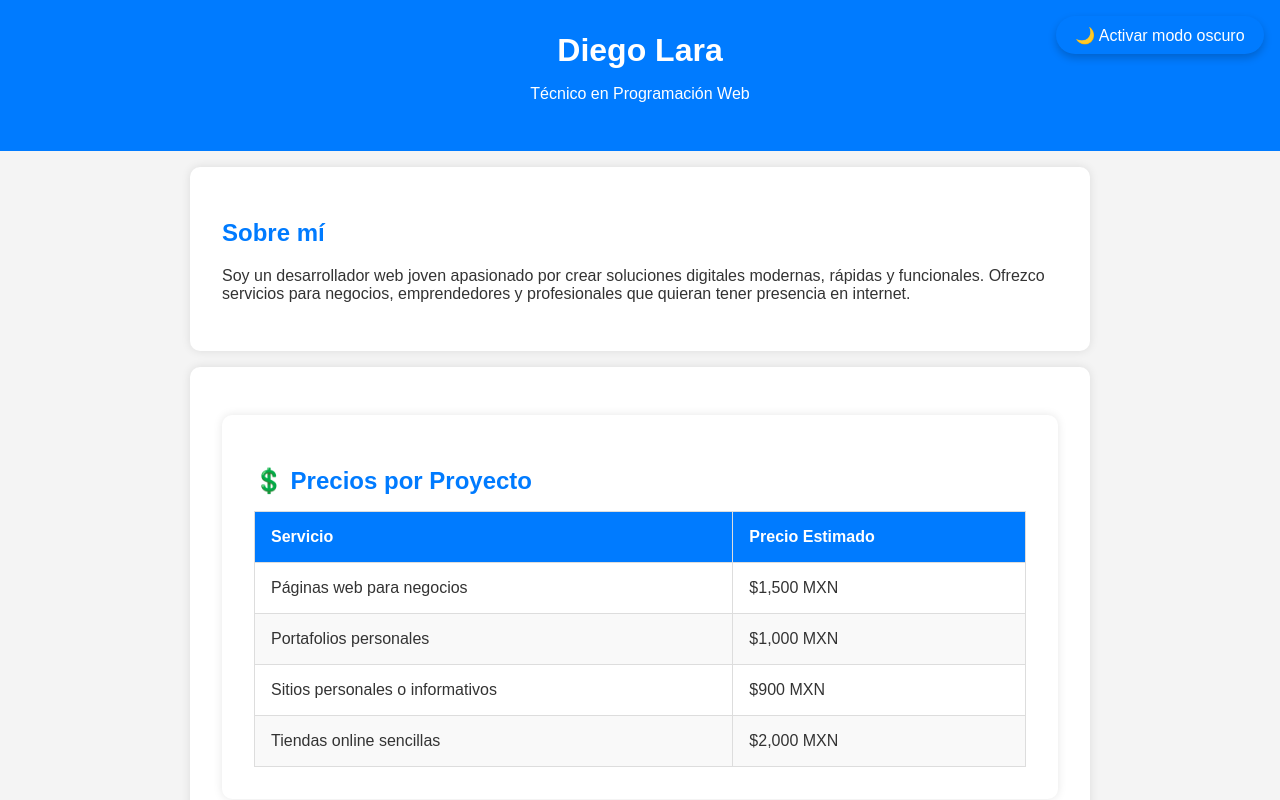
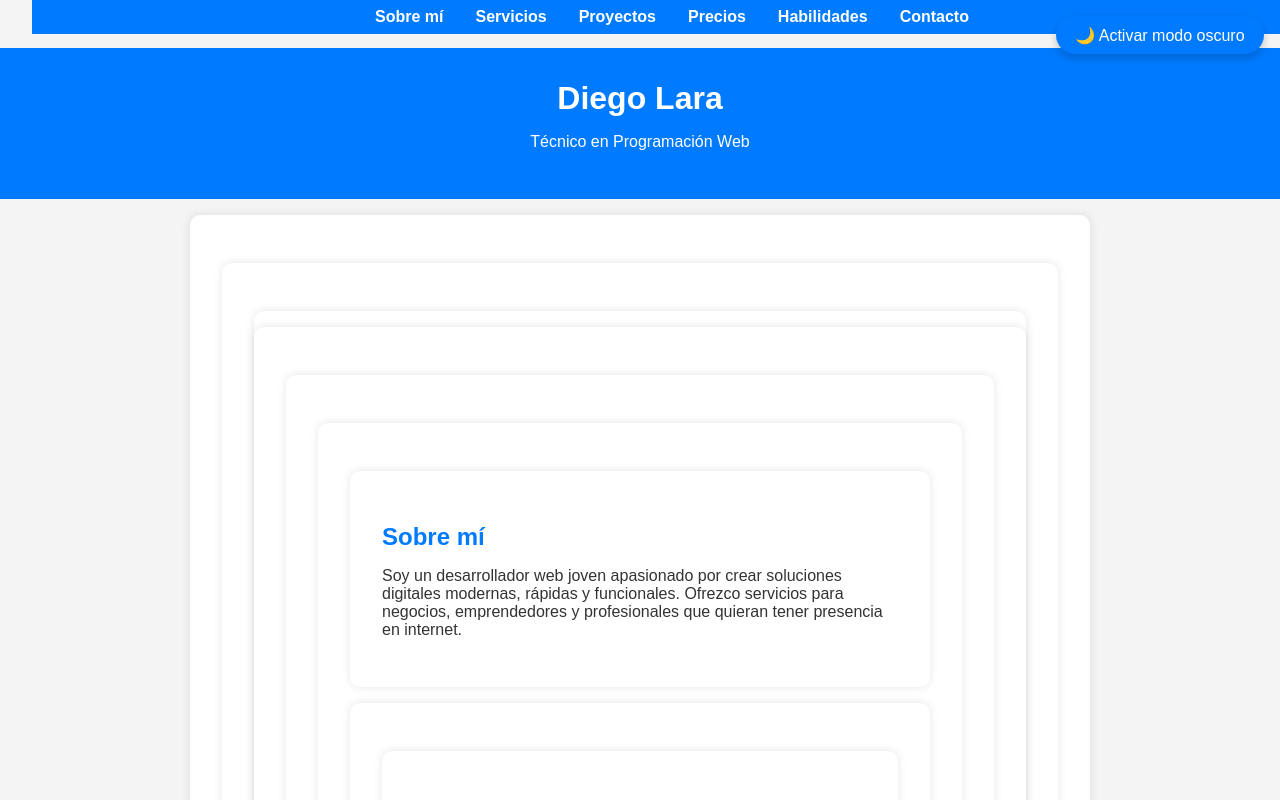
Before and after one commit to diego9431w/Portafolio-de-Diego-Lara, a plain HTML site: page index.html in a window 1280 px wide. Shown: the top 800 px of the page. Drawn offline with Linux system fonts and the light colour scheme.

Commit message:
Update index.html

```diff
--- a/index.html
+++ b/index.html
@@ -5,6 +5,57 @@
     <meta name="viewport" content="width=device-width, initial-scale=1.0"/>
     <title>Diego Lara - Portafolio</title>
     <style>
+      html {
+  scroll-behavior: smooth;
+}
+
+.navbar {
+  position: fixed;
+  top: 0;
+  width: 100%;
+  background-color: #007BFF;
+  z-index: 999;
+  padding: 0.5rem 1rem;
+}
+
+.navbar ul {
+  list-style: none;
+  display: flex;
+  justify-content: center;
+  gap: 2rem;
+  margin: 0;
+  padding: 0;
+}
+
+.navbar a {
+  color: white;
+  text-decoration: none;
+  font-weight: bold;
+  transition: color 0.3s ease;
+}
+
+.navbar a:hover {
+  color: #ffd700;
+}
+
+/* Espacio para compensar la barra fija */
+header {
+  margin-top: 3rem;
+}
+
+/* Modo oscuro para navbar */
+.dark-mode .navbar {
+  background-color: #1f1f1f;
+}
+
+.dark-mode .navbar a {
+  color: #f0f0f0;
+}
+
+.dark-mode .navbar a:hover {
+  color: #00d9ff;
+}
+
       .precios {
   max-width: 900px;
   margin: auto;
@@ -305,7 +356,25 @@
   <header>
     <h1>Diego Lara</h1>
     <p>Técnico en Programación Web</p>
+    <nav class="navbar">
+  <ul>
+    <li><a href="#sobre-mi">Sobre mí</a></li>
+    <li><a href="#servicios">Servicios</a></li>
+    <li><a href="#proyectos">Proyectos</a></li>
+    <li><a href="#precios">Precios</a></li>
+    <li><a href="#habilidades">Habilidades</a></li>
+    <li><a href="#contacto">Contacto</a></li>
+  </ul>
+</nav>
+
   </header>
+  <section id="sobre-mi" class="about">
+<section id="servicios" class="services">
+<section id="proyectos" class="projects">
+<section id="precios" class="precios">
+<section id="habilidades" class="skills">
+<section id="contacto" class="contact">
+
   <section class="about">
     <h2>Sobre mí</h2>
     <p>Soy un desarrollador web joven apasionado por crear soluciones digitales modernas, rápidas y funcionales. Ofrezco servicios para negocios, emprendedores y profesionales que quieran tener presencia en internet.</p>
```
